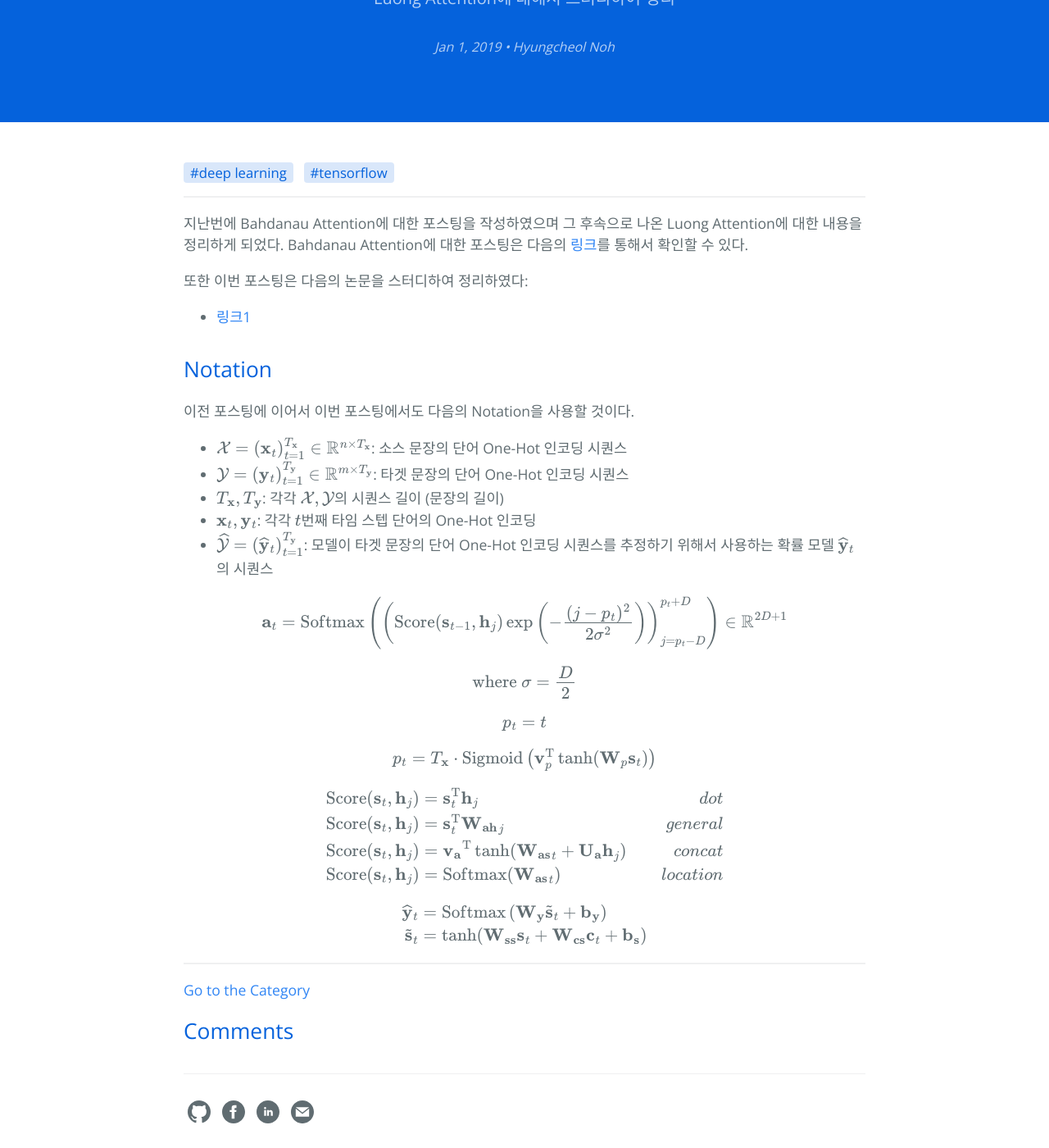
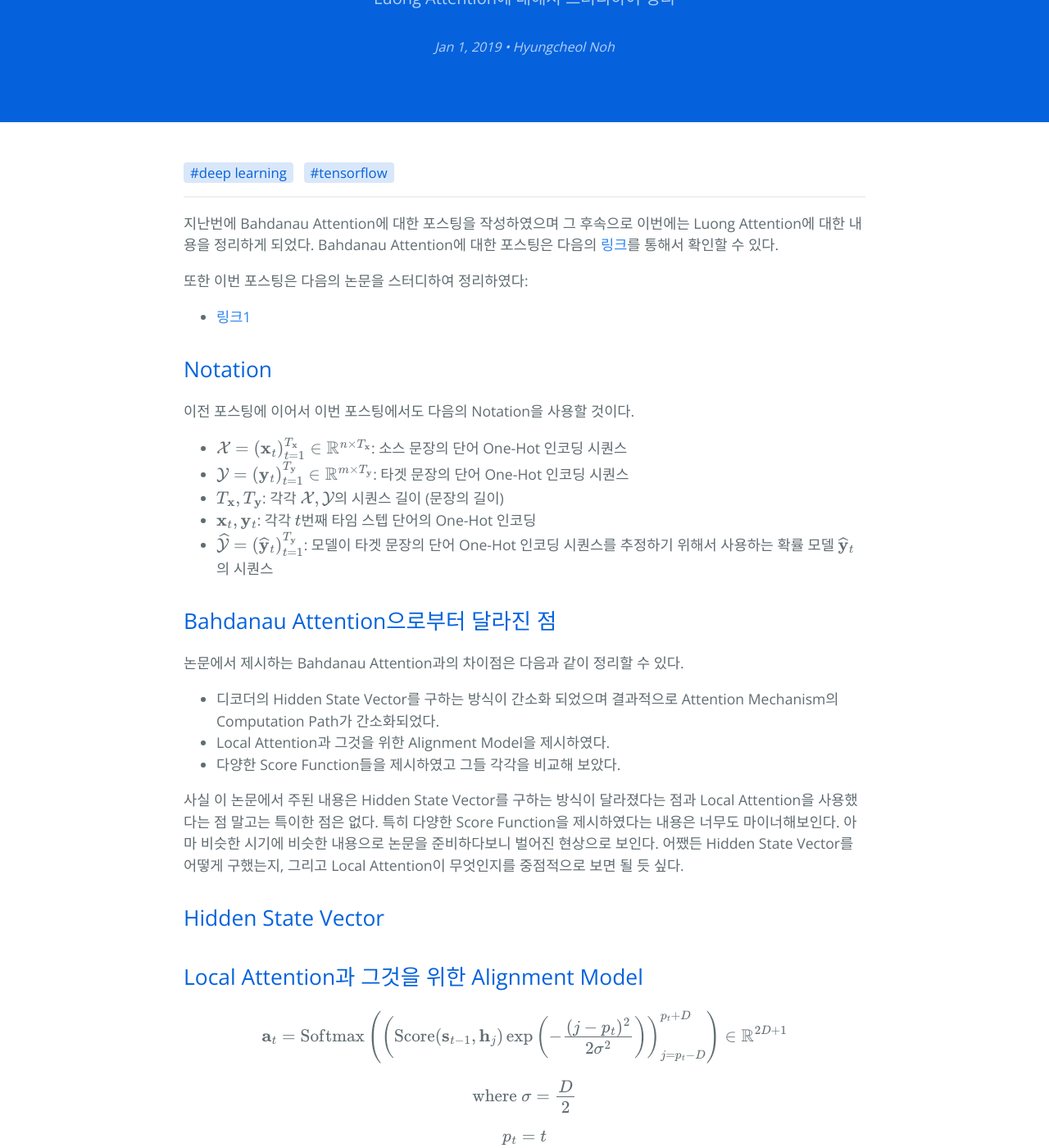
Before and after one commit to hcnoh/hcnoh.github.io, a Jekyll site: the page built from _posts/2019-01-01-luong-attention.md, in a window 1280 px wide and 1400 px high, scrolled down 248 px. Shown: the whole window at 82% size. Built offline with Jekyll 4.4.1, drawn with Linux system fonts in a browser that asks for light colours; formulas are drawn with MathJax 3; comment, search, counter and statistics services are not loaded.

Commit message:
Update 2019-01-01-luong-attention.md

```diff
--- a/_posts/2019-01-01-luong-attention.md
+++ b/_posts/2019-01-01-luong-attention.md
@@ -14,7 +14,7 @@ author: "Hyungcheol Noh"
 permalink: /2019-01-01-luong-attention
 ---
 
-지난번에 Bahdanau Attention에 대한 포스팅을 작성하였으며 그 후속으로 나온 Luong Attention에 대한 내용을 정리하게 되었다. Bahdanau Attention에 대한 포스팅은 다음의 [링크](https://hcnoh.github.io/2018-12-11-bahdanau-attention)를 통해서 확인할 수 있다.
+지난번에 Bahdanau Attention에 대한 포스팅을 작성하였으며 그 후속으로 이번에는 Luong Attention에 대한 내용을 정리하게 되었다. Bahdanau Attention에 대한 포스팅은 다음의 [링크](https://hcnoh.github.io/2018-12-11-bahdanau-attention)를 통해서 확인할 수 있다.
 
 또한 이번 포스팅은 다음의 논문을 스터디하여 정리하였다:
 - [링크1](https://arxiv.org/pdf/1508.04025)
@@ -26,6 +26,18 @@ permalink: /2019-01-01-luong-attention
 - $$T_{\mathbf{x}}, T_{\mathbf{y}}$$: 각각 $$\mathcal{X}, \mathcal{Y}$$의 시퀀스 길이 (문장의 길이)
 - $$\mathbf{x}_t, \mathbf{y}_t$$: 각각 $$t$$번째 타임 스텝 단어의 One-Hot 인코딩
 - $$\widehat{\mathcal{Y}} = (\widehat{\mathbf{y}}_t)_{t=1}^{T_{\mathbf{y}}}$$: 모델이 타겟 문장의 단어 One-Hot 인코딩 시퀀스를 추정하기 위해서 사용하는 확률 모델 $$\widehat{\mathbf{y}}_t$$의 시퀀스
+
+## Bahdanau Attention으로부터 달라진 점
+논문에서 제시하는 Bahdanau Attention과의 차이점은 다음과 같이 정리할 수 있다.
+- 디코더의 Hidden State Vector를 구하는 방식이 간소화 되었으며 결과적으로 Attention Mechanism의 Computation Path가 간소화되었다.
+- Local Attention과 그것을 위한 Alignment Model을 제시하였다.
+- 다양한 Score Function들을 제시하였고 그들 각각을 비교해 보았다.
+
+사실 이 논문에서 주된 내용은 Hidden State Vector를 구하는 방식이 달라졌다는 점과 Local Attention을 사용했다는 점 말고는 특이한 점은 없다. 특히 다양한 Score Function을 제시하였다는 내용은 너무도 마이너해보인다. 아마 비슷한 시기에 비슷한 내용으로 논문을 준비하다보니 벌어진 현상으로 보인다. 어쨌든 Hidden State Vector를 어떻게 구했는지, 그리고 Local Attention이 무엇인지를 중점적으로 보면 될 듯 싶다.
+
+## Hidden State Vector
+
+## Local Attention과 그것을 위한 Alignment Model
 
 $$
 \mathbf{a}_t = \text{Softmax}\left(\left(\text{Score}(\mathbf{s}_{t-1}, \mathbf{h}_j) \exp\left( -\frac{(j-p_t)^2}{2\sigma^2} \right) \right)_{j=p_t-D}^{p_t+D}\right) \in \mathbb{R}^{2D+1}
```
